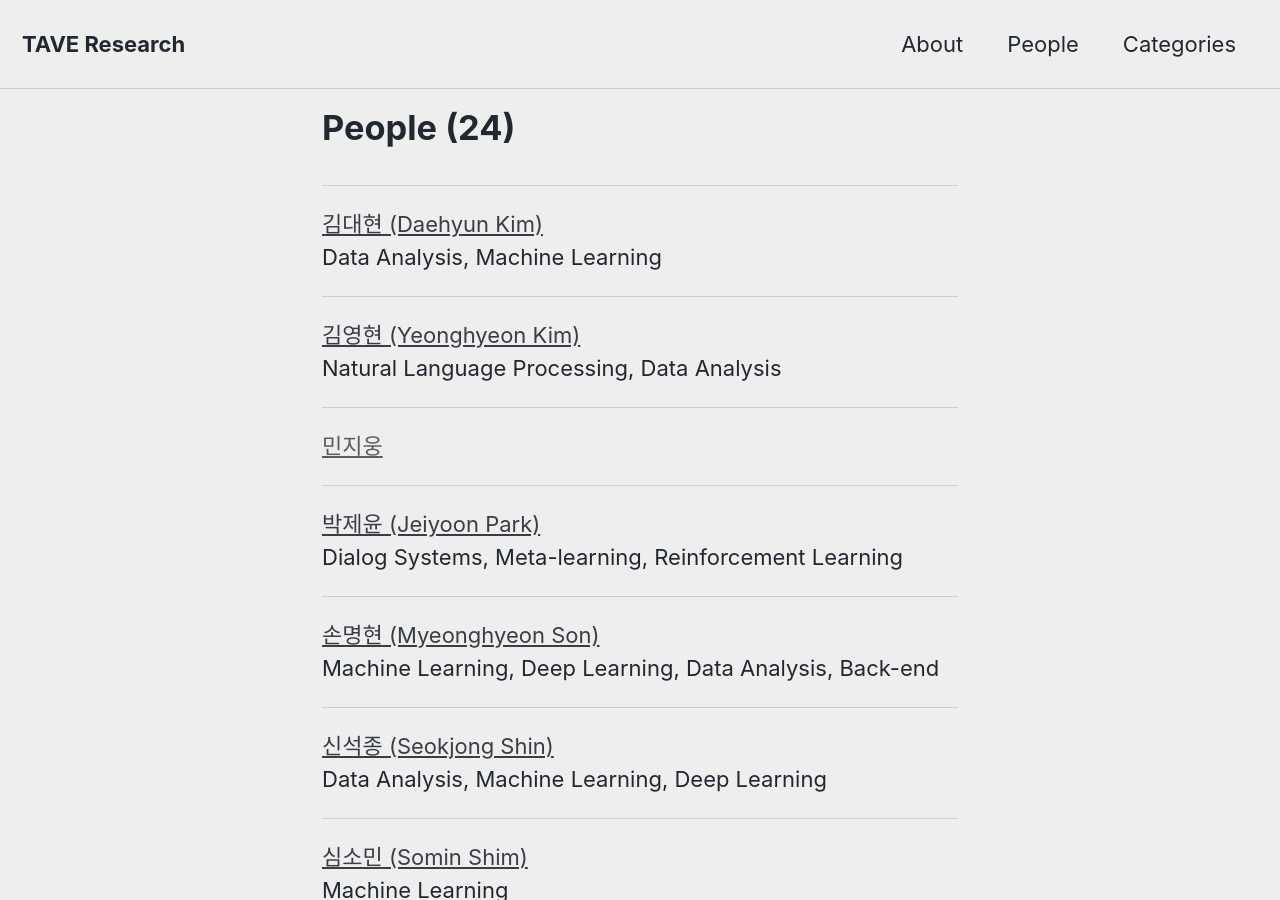
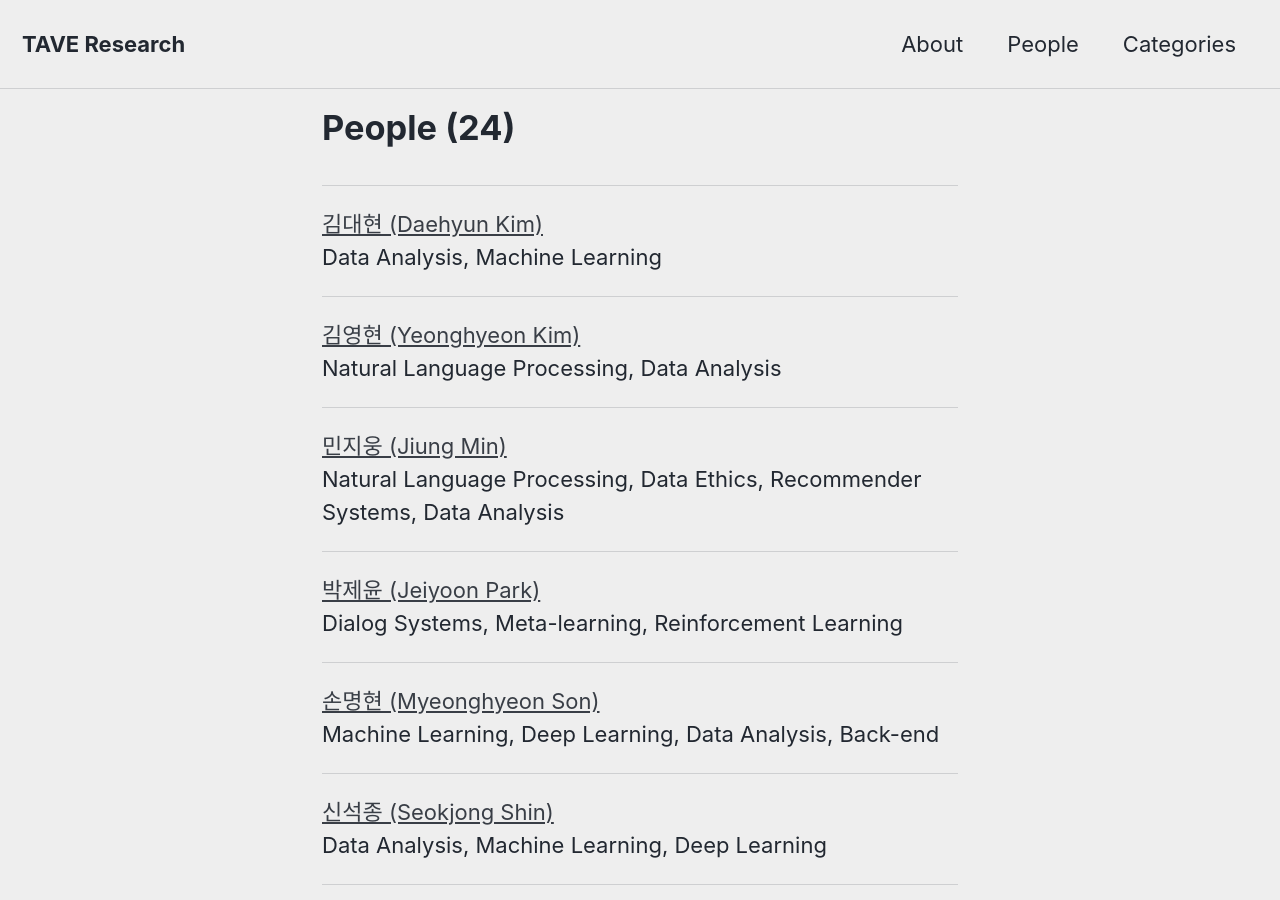
Before and after one commit to TAVEResearch/TAVEResearch.github.io, a Jekyll site: the page built from people.md, in a window 1280 px wide and 900 px high. Built offline with Jekyll 4.4.1, drawn with Linux system fonts in a browser that asks for light colours; cached includes are drawn as plain includes.

Commit message:
Update _config.yml

```diff
--- a/_config.yml
+++ b/_config.yml
@@ -280,9 +280,9 @@ People:
   - name: 김영현 (Yeonghyeon Kim)
     interests: "Natural Language Processing, Data Analysis"
     gitblog: "https://www.notion.so/ozbhyxxn/Self-introduction-2ef0178f6cbb402ab555afa973558363"
-  - name: 민지웅
-    interests: ""
-    gitblog: ""
+  - name: 민지웅 (Jiung Min)
+    interests: "Natural Language Processing, Data Ethics, Recommender Systems, Data Analysis"
+    gitblog: "https://neighborly-magpie-4e8.notion.site/Jayden-ef490c0ba8df4ed1987b7129665b5005"
   - name: 박제윤 (Jeiyoon Park)
     interests: "Dialog Systems, Meta-learning, Reinforcement Learning"
     gitblog: "https://jeiyoon.github.io/"
```
